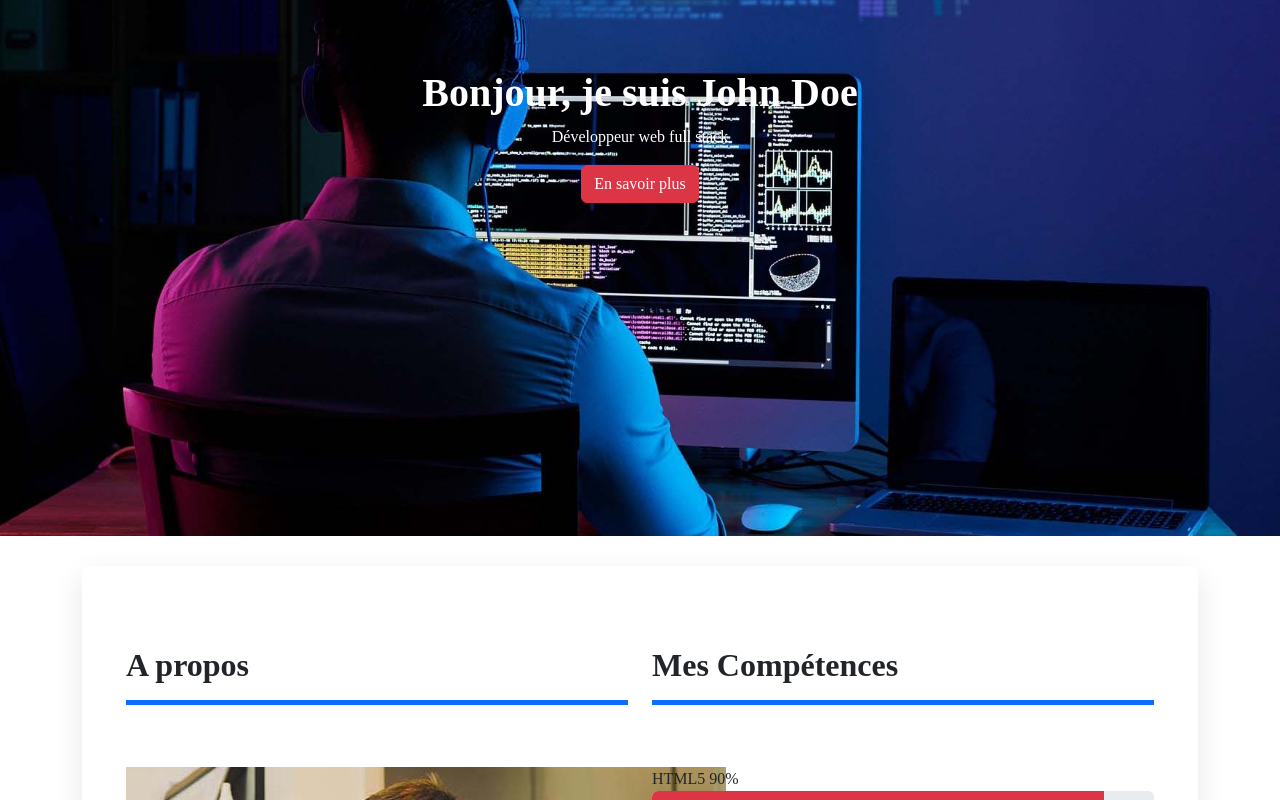
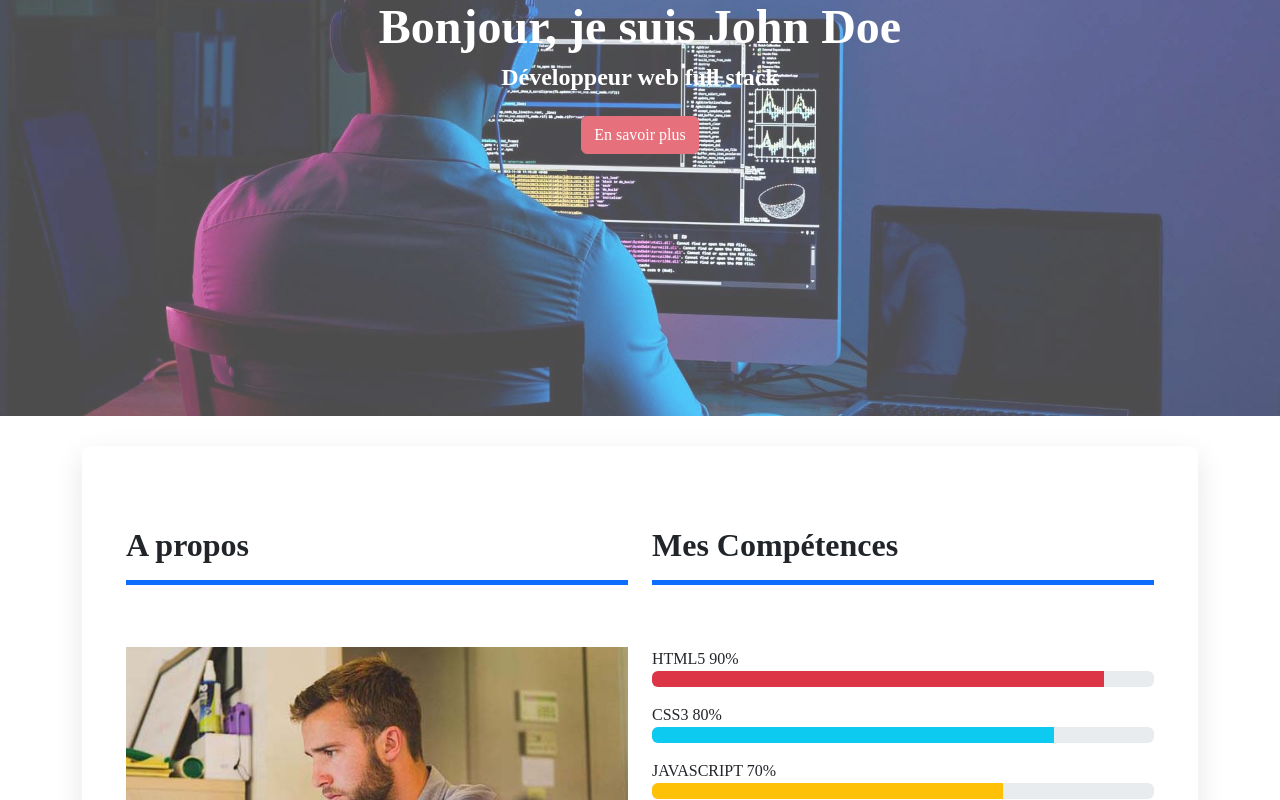
Before and after one commit to Lydie-pixel/portfolio_john_doe, a React (Create React App) app: page / in a window 1280 px wide. Shown: the part 320-1120 px from the top of the page. Built offline with nearby package versions, Linux system fonts and the light colour scheme.

Commit message:
Finition du CSS

```diff
--- a/public/index.html
+++ b/public/index.html
@@ -4,7 +4,7 @@
     <meta charset="UTF-8" />
     <meta name="viewport" content="width=device-width, initial-scale=1.0" />
     <title>JOHN DOE</title>
-    <link rel="icon" type="image/png" href="images/john-doe-about.jpg" />
+    <link rel="shortcut icon" type="image/png" href="favicon/favicon.ico" />
     <link
       href="https://cdn.jsdelivr.net/npm/bootstrap@5.3.3/dist/css/bootstrap.min.css"
       rel="stylesheet"
@@ -22,6 +22,7 @@
       href="https://cdn.jsdelivr.net/npm/bootstrap-icons/font/bootstrap-icons.css"
       rel="stylesheet"
     />
+    <meta name="robots" content="noindex, nofollow" />
   </head>
   <script src="https://cdn.jsdelivr.net/npm/bootstrap@5.3.3/dist/js/bootstrap.bundle.min.js"></script>
 
--- a/src/components/home/Apropos.js
+++ b/src/components/home/Apropos.js
@@ -3,28 +3,30 @@ import John from "../../assets/img/john-doe-about.jpg";
 function Apropos() {
   return (
     <section className="section">
-      <img src={John} alt="Photo de John Doe" />
+      <img className="img" src={John} alt="Photo de John Doe" />
+      <section className="section">
         <p>
-        Lorem ipsum dolor sit amet, consectetur adipiscing elit. Nullam iaculis,
-        felis condimentum eleifend vestibulum, purus lorem pulvinar diam, vel
-        tincidunt turpis urna non mauris. Phasellus euismod neque et lobortis
-        placerat. Maecenas eget neque ac tortor interdum tristique. Sed quis
-        nunc vel turpis ornare egestas eget eget mauris.
+          Lorem ipsum dolor sit amet, consectetur adipiscing elit. Nullam
+          iaculis, felis condimentum eleifend vestibulum, purus lorem pulvinar
+          diam, vel tincidunt turpis urna non mauris. Phasellus euismod neque et
+          lobortis placerat. Maecenas eget neque ac tortor interdum tristique.
+          Sed quis nunc vel turpis ornare egestas eget eget mauris.
         </p>
         <p>
-        Vestibulum accumsan id lacus at tempus. Morbi eros dolor, venenatis non
-        blandit quis, molestie ultrices urna. Ut a ipsum a nibh imperdiet varius
-        a in orci. Vivamus vitae turpis vitae arcu bibendum hendrerit nec a
-        tellus. In pretium, sapien nec suscipit facilisis, massa massa vehicula
-        lacus, id elementum elit metus in mi.
+          Vestibulum accumsan id lacus at tempus. Morbi eros dolor, venenatis
+          non blandit quis, molestie ultrices urna. Ut a ipsum a nibh imperdiet
+          varius a in orci. Vivamus vitae turpis vitae arcu bibendum hendrerit
+          nec a tellus. In pretium, sapien nec suscipit facilisis, massa massa
+          vehicula lacus, id elementum elit metus in mi.
         </p>
         <p>
-        Donec sit amet hendrerit nibh. Etiam a sodales odio. Vivamus in euismod
-        metus. Curabitur sit amet aliquet dolor. In nec enim id nunc posuere
-        porta. Cras suscipit tristique nibh, sed accumsan lorem. Sed varius
-        maximus urna eget suscipit. Class aptent taciti sociosqu ad litora
-        torquent per conubia nostra, per inceptos himenaeos.
+          Donec sit amet hendrerit nibh. Etiam a sodales odio. Vivamus in
+          euismod metus. Curabitur sit amet aliquet dolor. In nec enim id nunc
+          posuere porta. Cras suscipit tristique nibh, sed accumsan lorem. Sed
+          varius maximus urna eget suscipit. Class aptent taciti sociosqu ad
+          litora torquent per conubia nostra, per inceptos himenaeos.
         </p>
+      </section>
     </section>
   );
 }
--- a/src/components/home/Hero.js
+++ b/src/components/home/Hero.js
@@ -3,7 +3,7 @@ function Hero() {
     <section className="hero">
       <div className="hero-content">
         <h1>Bonjour, je suis John Doe</h1>
-        <span>Développeur web full stack</span> <br />
+        <h2>Développeur web full stack</h2>
         <button
           type="button"
           className="btn btn-danger mt-3"
--- a/src/pages/css/general.css
+++ b/src/pages/css/general.css
@@ -7,6 +7,7 @@
 }
 
 /*Police de texte*/
+@import url("https://fonts.googleapis.com/css?family=Nunito+Sans:200,300,400,600,700,800,900&display=swap");
 * {
   font-family: nunito sans;
 }
--- a/src/pages/css/home.css
+++ b/src/pages/css/home.css
@@ -1,7 +1,8 @@
 /*HERO*/
 .hero {
-  height: 100vh;
+  height: 85vh;
   background-image: url("../../assets/img/hero-bg.jpg");
+  opacity: 0.7;
   background-size: cover;
   background-position: center;
   background-repeat: no-repeat;
@@ -14,16 +15,17 @@
   color: white;
 }
 
+.hero h1 {
+  font-size: 3rem;
+}
+
+.hero h2 {
+  font-size: 1.5rem;
+}
+
 /* Contenu au-dessus de l’image */
 .hero-content {
   z-index: 1;
-}
-
-/* Image sombre */
-.hero::before {
-  content: "";
-  inset: 0;
-  background: rgba(0, 0, 0, 0.4);
 }
 
 .blue-line-full {
@@ -43,3 +45,8 @@
   border-radius: 8px;
   box-shadow: 0 10px 30px rgba(0, 0, 0, 0.1);
 }
+
+/*A Propos*/
+.img {
+  width: 100%;
+}
```
Also changed, not shown: src/pages/js/Legal.js (+7 -0 lines), src/assets/img/anonym.png (deleted), 1 other file (tests, documents, lock files or other folders). Lines whose indentation alone changed are shown as unchanged.
